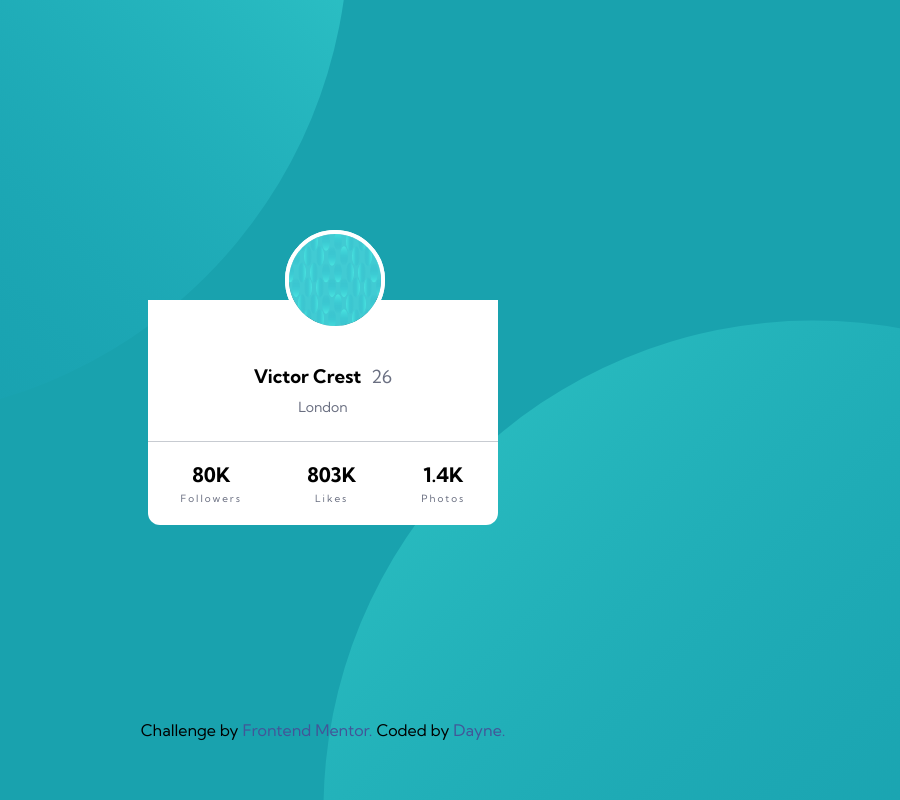
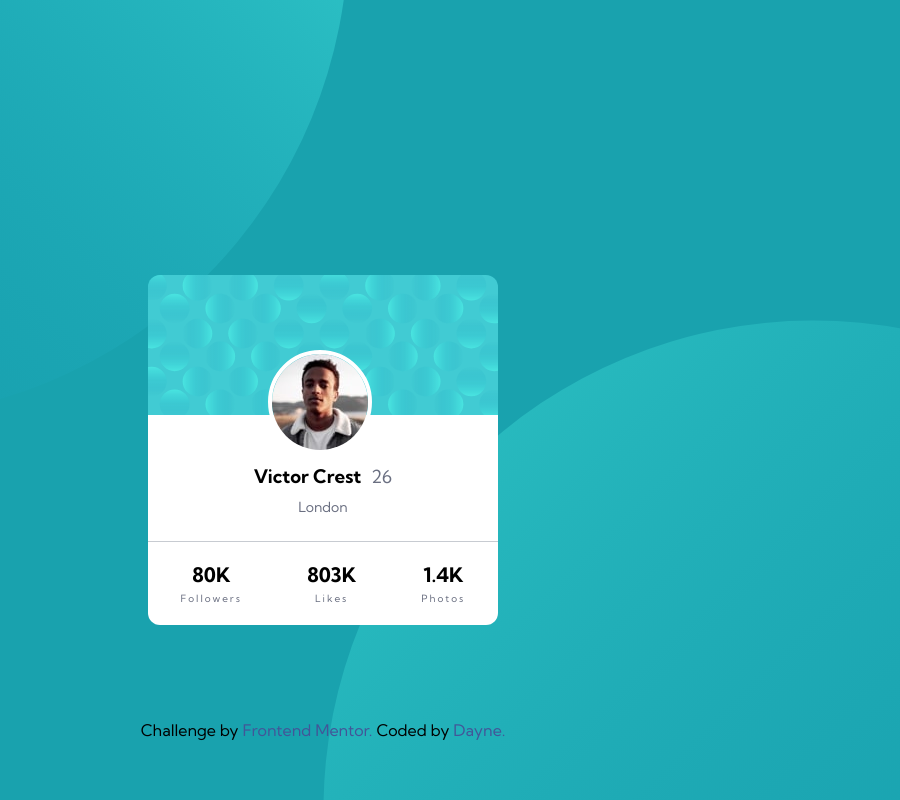
Before and after one commit to Dayne2x/Profile-Card-Component, a plain HTML site: page index.html in a window 1280 px wide. Shown: the whole page, without its empty margins (317-1217 px from the left). Drawn offline with Linux system fonts and the light colour scheme.

Commit message:
Update styles.css

```diff
--- a/styles.css
+++ b/styles.css
@@ -30,14 +30,19 @@ body {
     border-radius: 12px 12px 0 0;
 }
 
-.profile-icon img {
+.profile-icon{
     width: 100px;
     height: 100px;
+    position: relative;
+    bottom: 25px;
+}
+
+.icon {
+    position: absolute;
+    left: 120px;
+    top: 75px;
     border-radius: 50%;
     border: 4px solid white;
-    position: absolute;
-    left: 47%;
-    bottom: 470px;
 }
 
 .profile-info {
```
